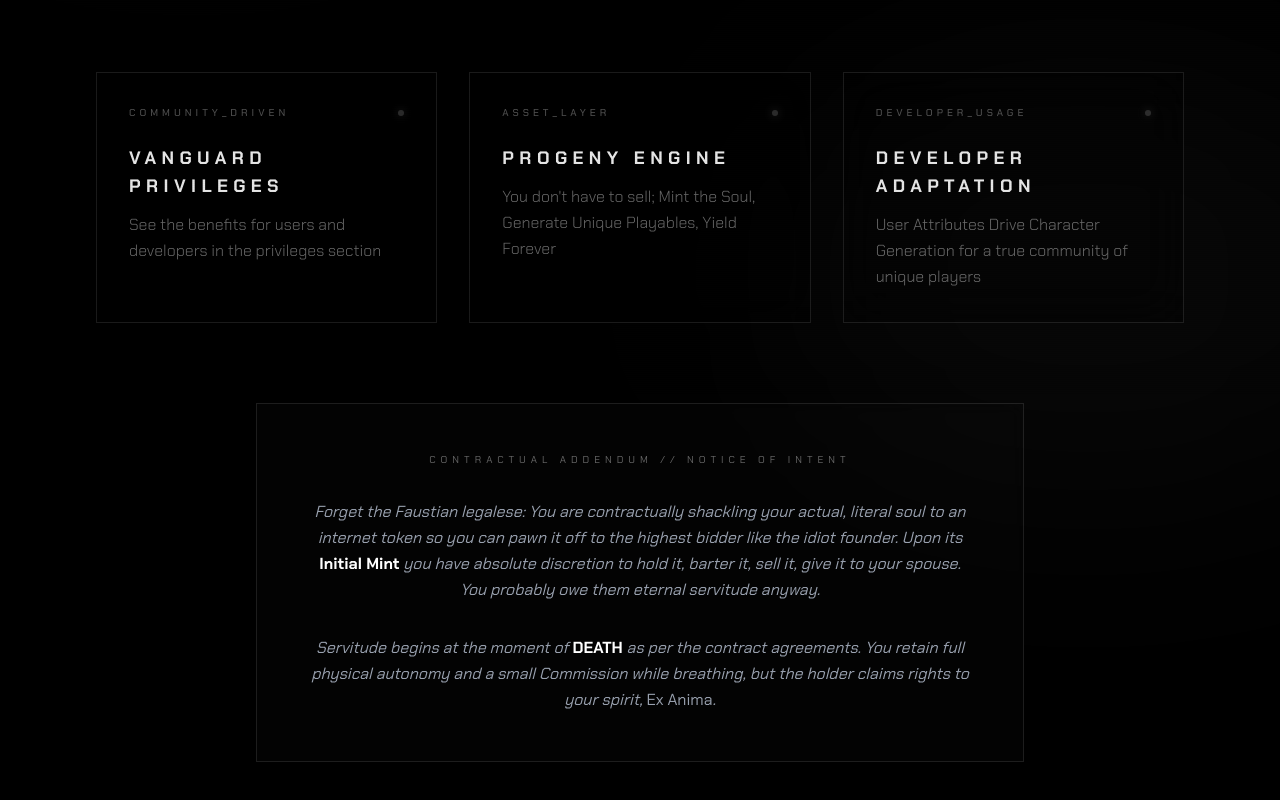
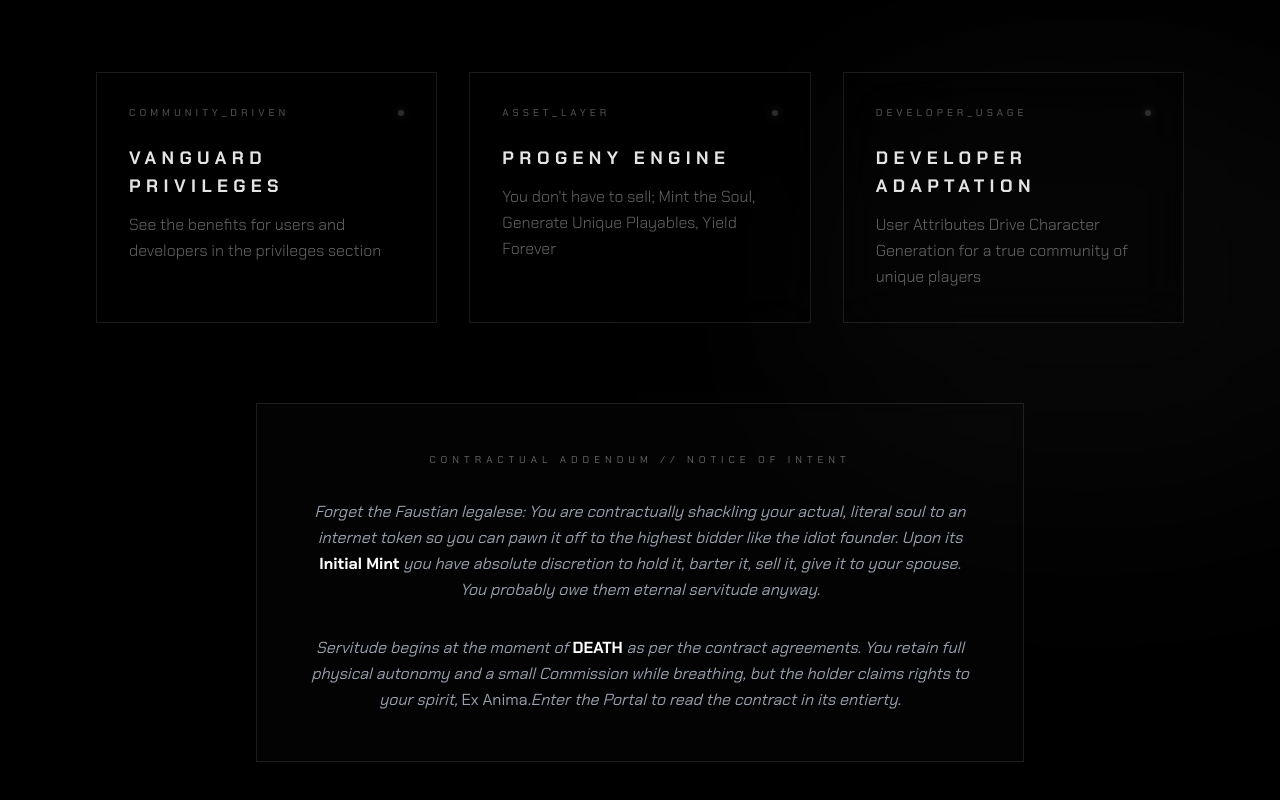
Before and after one commit to 477heat/sovereign-portal, a Next.js app: page / in a window 1280 px wide. Shown: the part 406-1206 px from the top of the page. Built offline with nearby package versions, Linux system fonts and the light colour scheme.

Commit message:
Added irreverant summary to landing page

```diff
--- a/app/page.tsx
+++ b/app/page.tsx
@@ -67,7 +67,7 @@ export default function LandingPage() {
                 Forget the Faustian legalese: You are contractually shackling your actual, literal soul to an internet token so you can pawn it off to the highest bidder like the idiot founder. Upon its <span className="text-white not-italic font-bold">Initial Mint</span> you have absolute discretion to hold it, barter it, sell it, give it to your spouse. You probably owe them eternal servitude anyway.
               </p>
               <p>
-                Servitude begins at the moment of <span className="text-white not-italic font-bold">DEATH</span> as per the contract agreements. You retain full physical autonomy and a small Commission while breathing, but the holder claims rights to your spirit, <span className="not-italic">Ex Anima</span>.
+                Servitude begins at the moment of <span className="text-white not-italic font-bold">DEATH</span> as per the contract agreements. You retain full physical autonomy and a small Commission while breathing, but the holder claims rights to your spirit, <span className="not-italic">Ex Anima</span>.Enter the Portal to read the contract in its entierty.
               </p>
             </div>
           </div>
```
